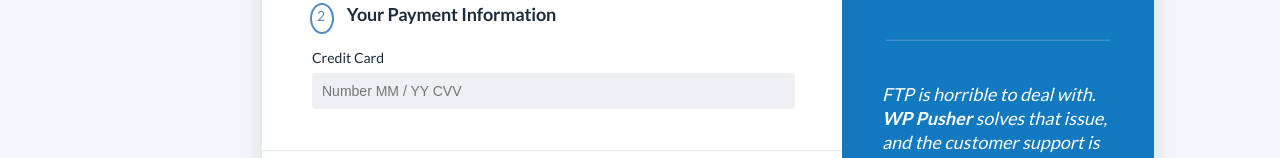
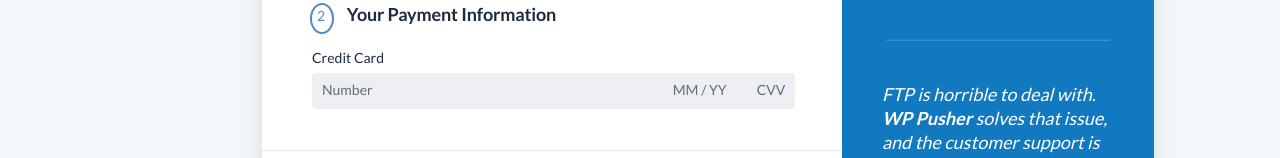
Before and after one commit to kolapowariz/Alt_assignment_3, a plain HTML site: page index.html in a window 1280 px wide. Shown: the part 599-757 px from the top of the page. Drawn offline with Linux system fonts and the light colour scheme.

Commit message:
corrected the placeholder for credit

```diff
--- a/index.html
+++ b/index.html
@@ -77,8 +77,12 @@
                 type="text"
                 name="credit-card"
                 id="credit-card"
-                placeholder="Number MM / YY CVV"
               />
+              <p id="nmc">
+                <span id="nmc-1">Number</span>
+                <span id="nmc-2">MM / YY</span>
+                <span id="nmc-3">CVV</span>
+              </p>
             </div>
           </fieldset>
           <hr />
--- a/styles.css
+++ b/styles.css
@@ -170,6 +170,7 @@ input {
 .credit {
   margin-left: 50px;
   margin-top: 15px;
+  position: relative;
 }
 .credit > label {
   width: 187px;
@@ -182,6 +183,28 @@ input {
   width: 483px;
   height: 36px;
 }
+#nmc {
+  display: flex;
+  color: #646E7A;
+font-family: Lato;
+font-size: 14px;
+font-style: normal;
+font-weight: 400;
+line-height: normal;
+  /* background-color: red; */
+  width: 90%;
+  height: 36px;
+  position: absolute;
+  top: 32px;
+  margin-left: 10px;
+}
+#nmc-2{
+  margin-left: 300px;
+}
+#nmc-3{
+  margin-left: 30px;
+}
+
 main > div > form > hr {
   width: 580px;
   height: 0px;
```
